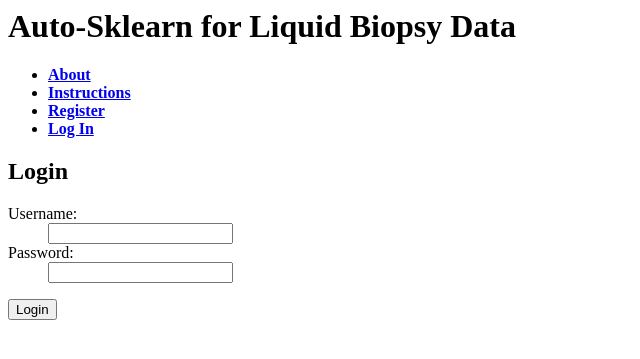
After one commit to KordingLab/ASKLB, a Flask app: page /login in a window 1280 px wide. The commit adds this page. Shown: the top 359 px of the page, without its empty margins (0-640 px from the left). Run offline with Flask 2, Linux system fonts and the light colour scheme.

Commit message:
add basic db, user auth support

```diff
--- a/app.py
+++ b/app.py
@@ -1,19 +1,25 @@
-#!/usr/bin/env python3
-# -*- coding: utf-8 -*-
+##!/usr/bin/env python3
+## -*- coding: utf-8 -*-
 """
 Created on Mon Apr 22 14:56:58 2019
 
-@author: hanfeishen
+@author: hanfeishen and tonyliu
 """
 
 import os
-from flask import Flask, request, redirect, url_for, send_from_directory, render_template
+
+from flask import (Flask, flash, request, redirect, url_for,
+                   send_from_directory, render_template, session)
+
 from werkzeug.utils import secure_filename
+from werkzeug.security import check_password_hash, generate_password_hash
+
 
 UPLOAD_FOLDER = '/Users/hanfeishen/Desktop/Website/'
 ALLOWED_EXTENSIONS = set(['csv'])
 
 app = Flask(__name__)
+app.secret_key = 'dev' # TODO change to something random for production
 app.config['UPLOAD_FOLDER'] = UPLOAD_FOLDER
 app.config['MAX_CONTENT_LENGTH'] = 50 * 1024 * 1024 #limit the size to 50Mb
 
@@ -22,8 +28,8 @@ def allowed_file(filename):
            filename.rsplit('.', 1)[1].lower() in ALLOWED_EXTENSIONS
 
 @app.route('/')
-def home():
-    return render_template('home.html')
+def index():
+    return render_template('index.html')
 
 @app.route('/instructions')
 def instructions():
@@ -66,3 +72,133 @@ def upload_file():
 def uploaded_file(filename):
     return send_from_directory(app.config['UPLOAD_FOLDER'],
                                filename)
+
+
+"""
+REGISTRATION FUNCTIONS
+
+Manages user creation and registration.
+
+TODO:
+    - enforce usernames to be emails
+    - unit tests
+
+"""
+
+@app.route('/register', methods=('GET', 'POST'))
+def register():
+    """Registers the new user
+
+    """
+    if request.method == 'POST':
+        username = request.form['username']
+        password = request.form['password']
+        error = None
+
+        if not username:
+            error = 'Email is required.'
+        elif not password:
+            error = 'Password is required.'
+        else:
+            db = get_db(username)
+            if db.get('password') is not None:
+                error = "Email {} is already registered.".format(username)
+
+        if error is None:
+            db['password'] = generate_password_hash(password)
+            db['username'] = username
+            db.commit()
+            return redirect(url_for('login'))
+
+        flash(error)
+
+
+    return render_template('register.html')
+
+
+@app.route('/login', methods=('GET', 'POST'))
+def login():
+    """Logs in the user."""
+    if request.method == 'POST':
+        username = request.form['username']
+        password = request.form['password']
+        error = None
+
+        tablenames = SqliteDict.get_tablenames(DATABASE_PATH)
+        if username not in tablenames:
+            error = 'Incorrect email.'
+        else:
+            db = get_db(username)
+            if not check_password_hash(db['password'], password):
+                error = 'Incorrect password.'
+
+        if error is None:
+            session.clear()
+            session['user_id'] = db['username']
+            return redirect(url_for('index'))
+
+        flash(error)
+
+    return render_template('login.html')
+
+
+@app.before_request
+def load_logged_in_user():
+    user_id = session.get('user_id')
+
+    if user_id is None:
+        g.user = None
+    else:
+        g.user = get_db(user_id)
+
+@app.route('/logout')
+def logout():
+    session.clear()
+    return redirect(url_for('index'))
+
+
+"""
+DATABASE FUNCTIONS
+
+Manages Flask interaction with the database, currently sqlitedict.
+
+Potential scheme:
+    - each table corresponds to a user
+    - have additional fields in the table for user/pass, uploaded data, results
+    - use sqlitedict.get_tablenames() to iterate over all datasets when training
+TODO:
+    - unit test
+"""
+
+from sqlitedict import SqliteDict
+from flask import g
+
+# TODO reorg directory structure
+DATABASE_PATH = 'asklb.db'
+
+def get_db(tablename):
+    """Initalizes a database connection with the given table name
+
+    Args:
+        tablename (str): the table to retrieve from the sqlitedict
+
+    Returns:
+        SqliteDict: instance of SqliteDict, with autocommits set to True.
+    """
+    db = getattr(g, '_database', None)
+    if db is None:
+        db = g._database = SqliteDict(DATABASE_PATH,
+                                      tablename=tablename,
+                                      autocommit=False)
+    return db
+
+@app.teardown_appcontext
+def close_connection(exception):
+    """Closes the database connection on teardown request.
+
+    Args:
+        exception (?): Exception obj
+    """
+    db = getattr(g, '_database', None)
+    if db is not None:
+        db.close()
--- a/templates/layout.html
+++ b/templates/layout.html
@@ -2,20 +2,35 @@
   <body>
     <header>
       <div class="container">
-        <h1 class="logo">Analyzing Liquid Biopsy Datas with Autosklearn</h1>
+        <h1 class="logo">Auto-Sklearn for Liquid Biopsy Data</h1>
+        {% if g.user %}
+        <p>Logged in as <b>{{ g.user['username'] }}</b></p>
+        {% endif %}
         <strong><nav>
-          <ul class="menu">
-            <li><a href="{{ url_for('home') }}">About</a></li>
-            <li><a href="{{ url_for('instructions') }}">Instructions</a></li>
-	    <li><a href="{{ url_for('form') }}">Parameters</a></li>
-	    <li><a href="{{ url_for('upload_file') }}">Upload</a></li>
-          </ul>
+            <ul>
+                <li><a href="{{ url_for('index') }}">About</a></li>
+                <li><a href="{{ url_for('instructions') }}">Instructions</a></li>
+              {% if g.user %}
+                  <li><a href="{{ url_for('logout') }}">Log Out</a>
+                  <li><a href="{{ url_for('upload_file') }}">Upload</a></li>
+                  <li><a href="{{ url_for('form') }}">Parameters</a></li>
+                {% else %}
+                  <li><a href="{{ url_for('register') }}">Register</a>
+                  <li><a href="{{ url_for('login') }}">Log In</a>
+                {% endif %}
+              </ul>
         </nav></strong>
       </div>
     </header>
-    <div class="container">
-      {% block content %}
-      {% endblock %}
-    </div>
+
+    <section class="content">
+      <header>
+        {% block header %}{% endblock %}
+      </header>
+      {% for message in get_flashed_messages() %}
+        <div class="flash">{{ message }}</div>
+      {% endfor %}
+      {% block content %}{% endblock %}
+    </section>
   </body>
 </html>
--- /dev/null
+++ b/templates/login.html
@@ -0,0 +1,17 @@
+{% extends "layout.html" %}
+{% block content %}
+  <h1>Login</h1>
+  {% if error %}
+    <p class=error><strong>Error:</strong> {{ error }}
+  {% endif %}
+  <form method=post>
+    <dl>
+      <dt>Username:
+      <dd><input type=text name=username value="{{
+          request.form.username }}">
+      <dt>Password:
+      <dd><input type=password name=password>
+    </dl>
+    <p><input type=submit value=Login>
+  </form>
+{% endblock %}
```
Also changed, not shown: templates/home.html (deleted, +0 -7 lines), templates/index.html (added, +8 -0 lines), templates/instructions.html (+5 -2 lines), templates/register.html (added, +15 -0 lines), 1 other file.
